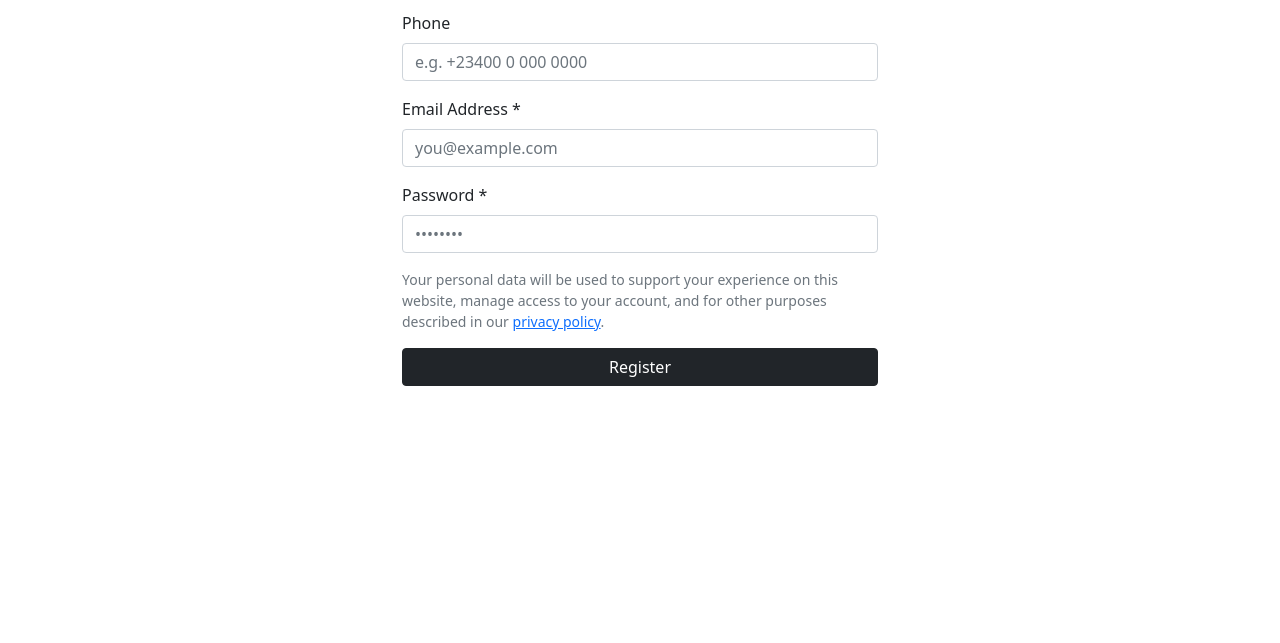
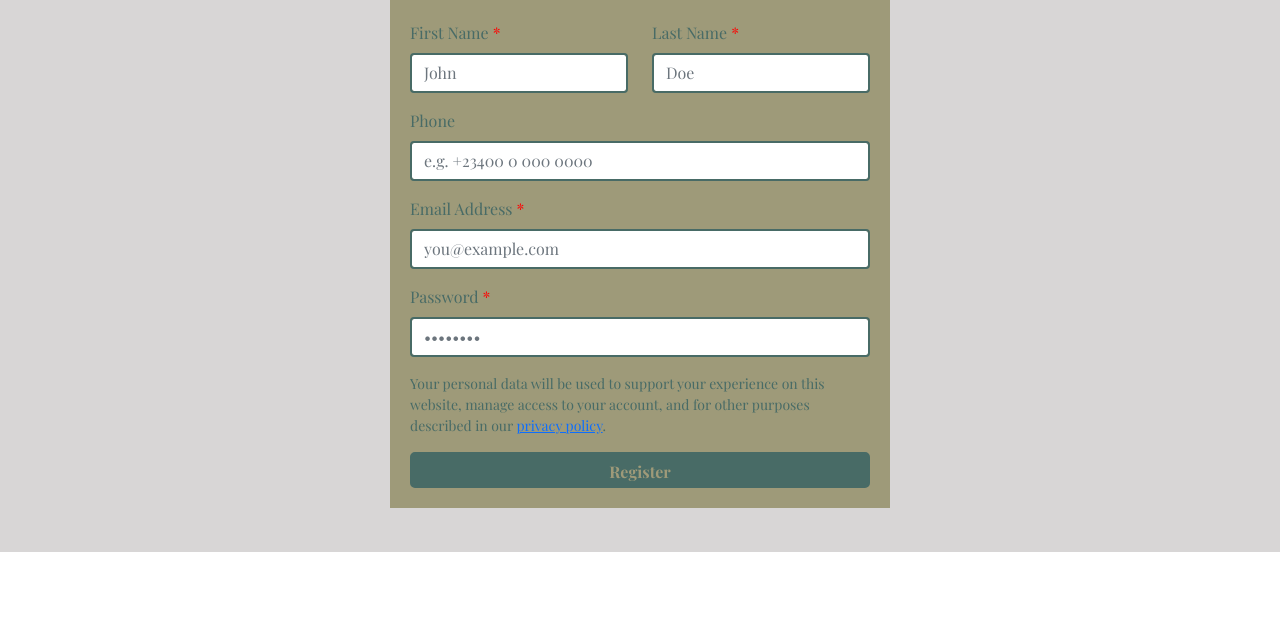
Before and after one commit to wildsouth/southFurniture, a plain HTML site: page register.html in a window 1280 px wide. Shown: the part 157-800 px from the top of the page. Drawn offline with nearby package versions, Linux system fonts and the light colour scheme; the site is published under a folder, as on GitHub Pages, so addresses that start at the root find nothing; a web font is replaced by a local one.

Commit message:
furniture website

```diff
--- a/register.html
+++ b/register.html
@@ -4,7 +4,8 @@
     <meta charset="UTF-8">
     <meta name="viewport" content="width=device-width, initial-scale=1.0">
     <title>Document</title>
-    <link rel="stylesheet" href="/styles/nav-style.css">
+    <link rel="stylesheet" href="./styles/nav-style.css">
+    <link rel="stylesheet" href="./styles/hero-style.css">
     <link rel="preconnect" href="https://fonts.googleapis.com">
     <link rel="preconnect" href="https://fonts.gstatic.com" crossorigin>
     <link href="https://fonts.googleapis.com/css2?family=Playfair+Display:ital,wght@0,400..900;1,400..900&display=swap"
@@ -66,7 +67,7 @@
 
 
     <script>
-        fetch('/nav.html')
+        fetch('./nav.html')
             .then(res => res.text())
             .then(data => {
                 document.getElementById('navbar-container').innerHTML = data;
```
Also changed, not shown: cart.html (+2 -2 lines), checkout.html (+2 -2 lines), collections.html (+2 -2 lines), index.html (+2 -2 lines), notification.html (+2 -2 lines).
